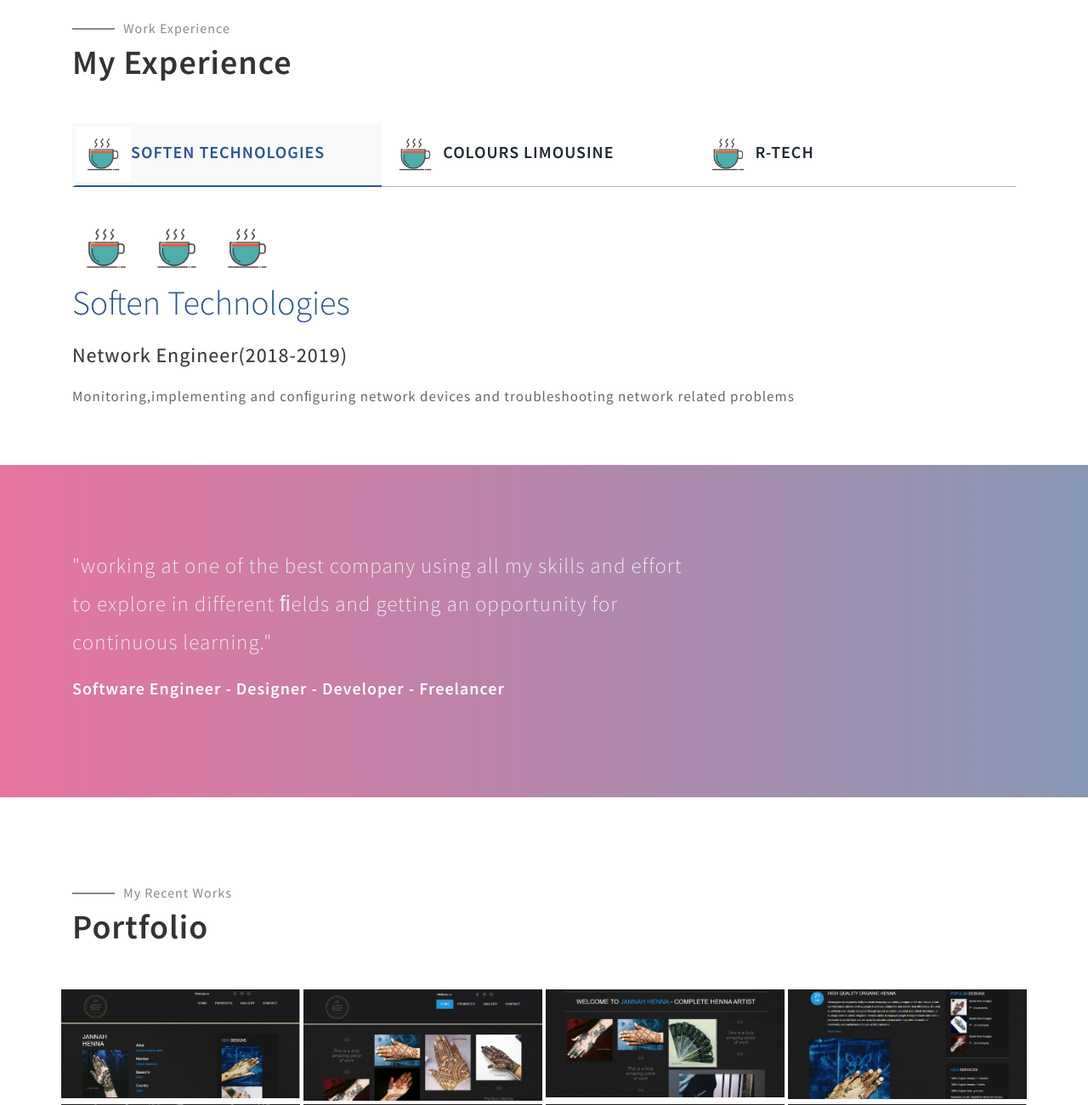
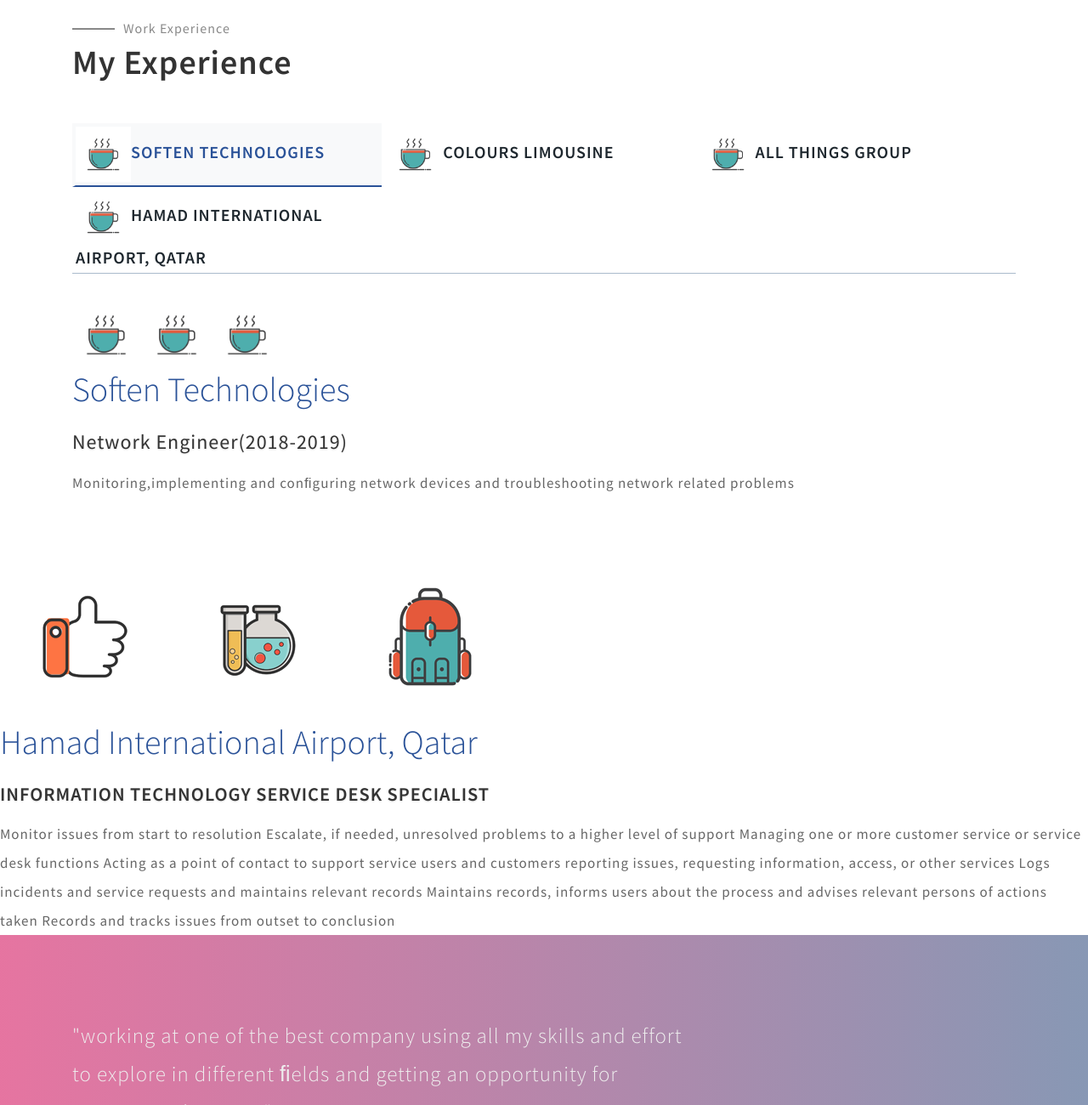
Before and after one commit to mohammedramzi176/static-website, a plain HTML site: page index.html in a window 1280 px wide. Shown: the part 2333-3633 px from the top of the page at 85% size. Drawn offline with Linux system fonts and the light colour scheme.

Commit message:
Update index.html
updated work experience

```diff
--- a/index.html
+++ b/index.html
@@ -192,7 +192,10 @@
 				<label for="tab2"><img src="images/s1.png" alt="" class="img-fluid" />Colours Limousine</label>
 
 				<input id="tab3" type="radio" name="tabs">
-				<label for="tab3"><img src="images/s1.png" alt="" class="img-fluid"/>R-TECH</label>
+				<label for="tab3"><img src="images/s1.png" alt="" class="img-fluid"/>All things Group</label>
+
+				<input id="tab3" type="radio" name="tabs">
+				<label for="tab3"><img src="images/s1.png" alt="" class="img-fluid"/>Hamad International Airport, Qatar</label>
 
 				<section id="content1">
 					<div class="menu-grids">
@@ -247,9 +250,38 @@
 											<img src="images/s4.png" alt="" class="img-fluid" />
 											<img src="images/s5.png" alt="" class="img-fluid" />
 											<img src="images/s6.png" alt="" class="img-fluid" />
-											<h3 class="mb-md-4">R-TECH</h3>
+											<h3 class="mb-md-4">All Things Group</h3>
 											<h5 class="my-3 card-title">Web Designer/Web Developer</h5>
 											<p class="card-text"> building and maintenance of websites; it's the work that happens behind the scenes to make a website look great, work fast and perform well with a seamless user experience.</p>
+										</div>
+									</div>
+								</div>
+							</div>
+						</div>
+					</div>
+				</section>
+
+			</div>
+		</div>
+	</div>
+</section>
+
+
+		<section id="content3">
+					<div class="menu-grids">
+						<div class="t-in">
+							<div class="text-info-sec">
+								<div class="service-in text-left">
+									<div class="card">
+										<div class="card-body p-0">
+											<img src="images/s4.png" alt="" class="img-fluid" />
+											<img src="images/s5.png" alt="" class="img-fluid" />
+											<img src="images/s6.png" alt="" class="img-fluid" />
+											<h3 class="mb-md-4">Hamad International Airport, Qatar</h3>
+											<h5 class="my-3 card-title">Information Technology Service Desk Specialist</h5>
+											<p class="card-text">Monitor issues from start to resolution Escalate, if needed, unresolved problems to a higher level of support Managing one or more customer service or service desk functions
+ Acting as a point of contact to support service users and customers reporting issues, requesting information, access, or other services Logs incidents and service requests and maintains relevant records Maintains records, informs users about the process and advises relevant persons of actions taken Records and tracks issues from outset to conclusion
+ </p>
 										</div>
 									</div>
 								</div>
```
